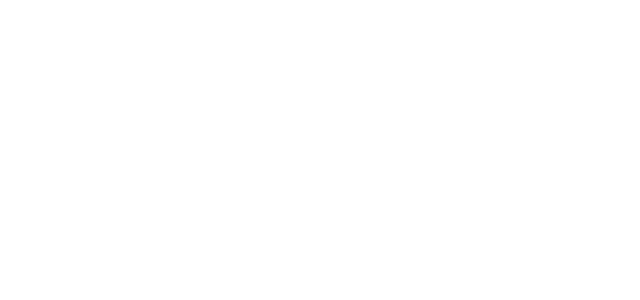
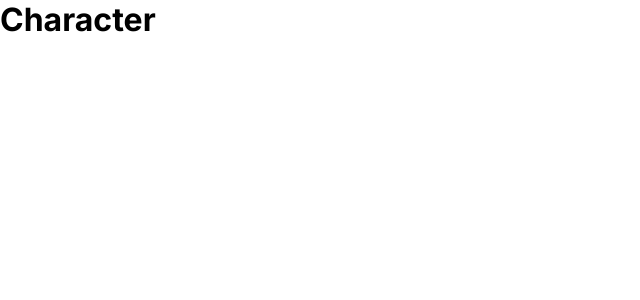
Before and after one commit to dorotech/react-test, a React (Create React App) app in the folder rick-and-morty-app/: page /character/1 in a window 1280 px wide. Before the commit this address had no page. Shown: the top 300 px of the page, without its empty margins (0-640 px from the left). Built offline with nearby package versions, Linux system fonts and the light colour scheme.

Commit message:
feat(Router): add param in route

```diff
--- a/rick-and-morty-app/src/Router.tsx
+++ b/rick-and-morty-app/src/Router.tsx
@@ -7,7 +7,7 @@ export default function Router() {
   return (
     <Routes>
       <Route path="/" element={<Home />} />
-      <Route path="/character" element={<Character />} />
+      <Route path="/character/:id" element={<Character />} />
     </Routes>
   );
 }
```
